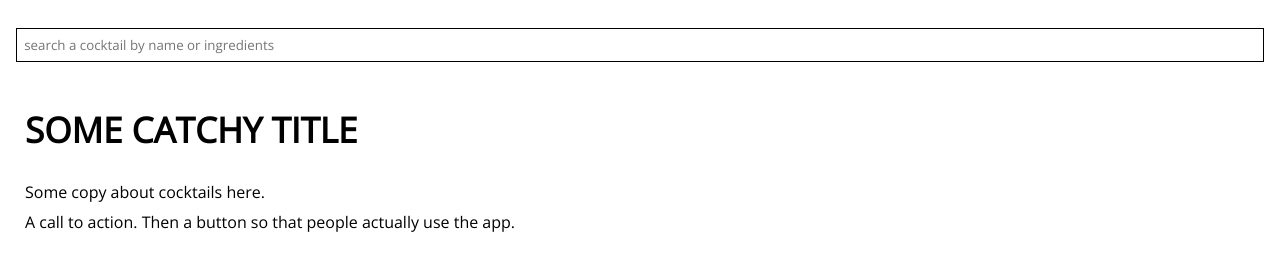
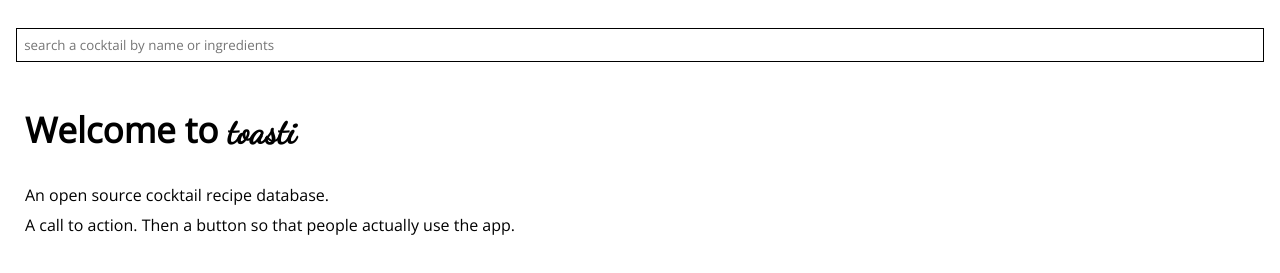
Before and after one commit to zmiles17/toasti, a website: page public/html/index.html in a window 1280 px wide. Shown: the part 397-670 px from the top of the page. Drawn offline with nearby package versions, Linux system fonts and the light colour scheme.

Commit message:
Working on homepage content

```diff
--- a/public/css/style.css
+++ b/public/css/style.css
@@ -40,6 +40,10 @@ h2 {
 .submit-recipe {
     width: fit-content;
     justify-self: center;
+}
+
+span {
+    font-family: "Dancing Script";
 }
 
 .image-container {
--- a/public/html/index.html
+++ b/public/html/index.html
@@ -25,8 +25,8 @@
         <input placeholder="search a cocktail by name or ingredients" class="search-bar" />
     </form>
     <div class="info">
-        <h3>SOME CATCHY TITLE</h3>
-        <p>Some copy about cocktails here.</p>
+        <h3>Welcome to <span>toasti</span></h3>
+        <p>An open source cocktail recipe database.</p>
         <p>A call to action. Then a button so that people actually use the app.</p>
     </div>
 
```
